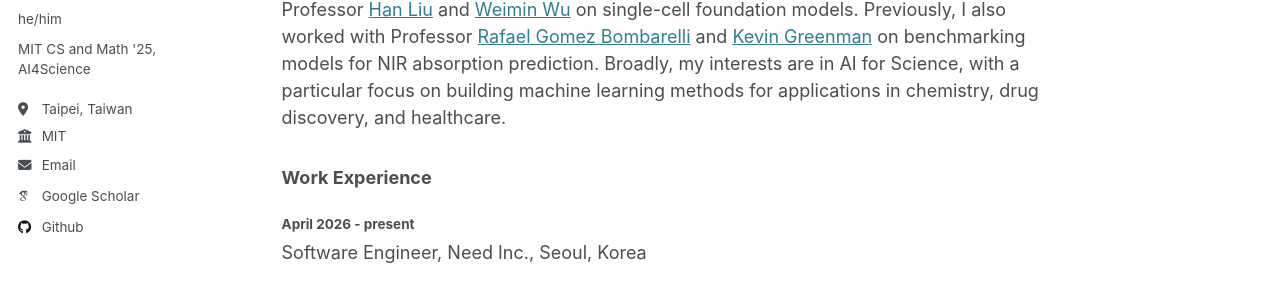
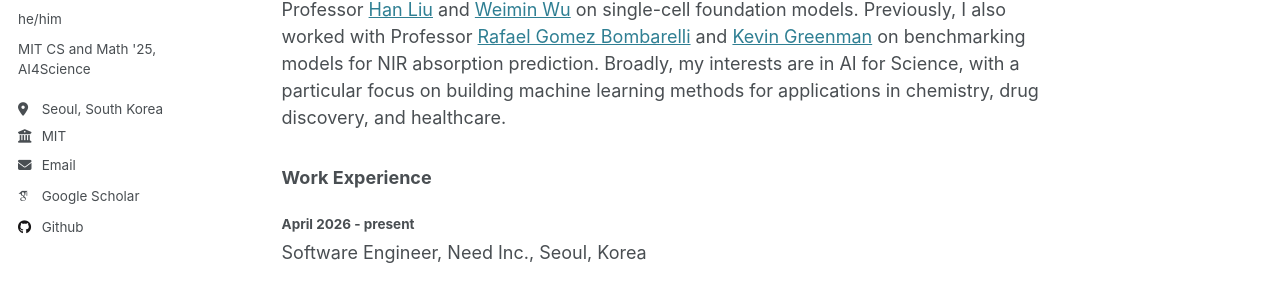
Before and after one commit to RuiXiWangTW/RuiXiWangTW.github.io, a Jekyll site: the page built from _pages/about.md, in a window 1280 px wide. Shown: the part 314-607 px from the top of the page. Built offline with Jekyll 4.4.1, drawn with Linux system fonts in a browser that asks for light colours; some web fonts are replaced.

Commit message:
fix location

```diff
--- a/_config.yml
+++ b/_config.yml
@@ -25,7 +25,7 @@ author:
   name             : "Rui-Xi (Ray) Wang"
   pronouns         : he/him
   bio              : "MIT CS and Math '25, AI4Science"
-  location         : "Taipei, Taiwan"
+  location         : "Seoul, South Korea"
   employer         : "MIT"
   uri              : # URL
   email            : "rxwangtw@mit.edu"
```
